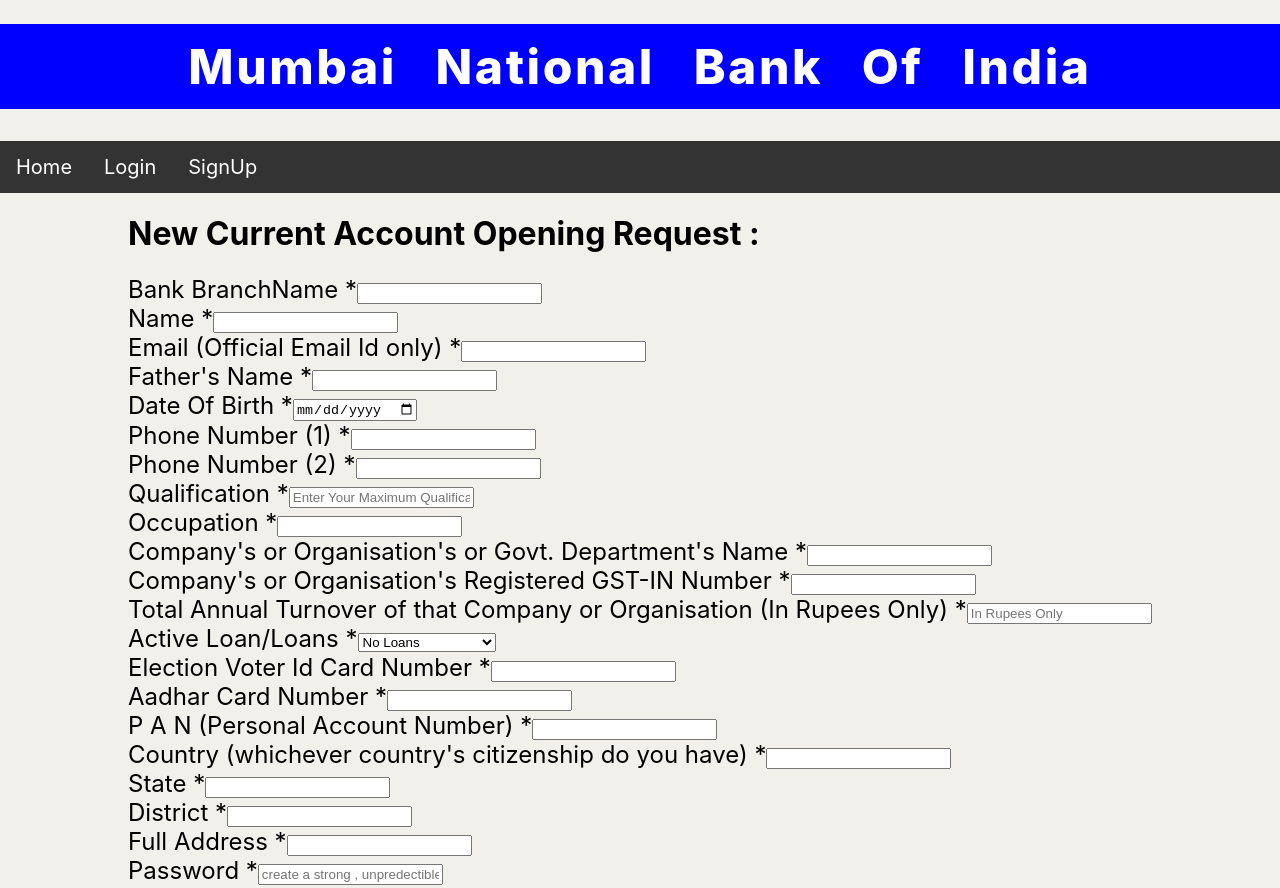
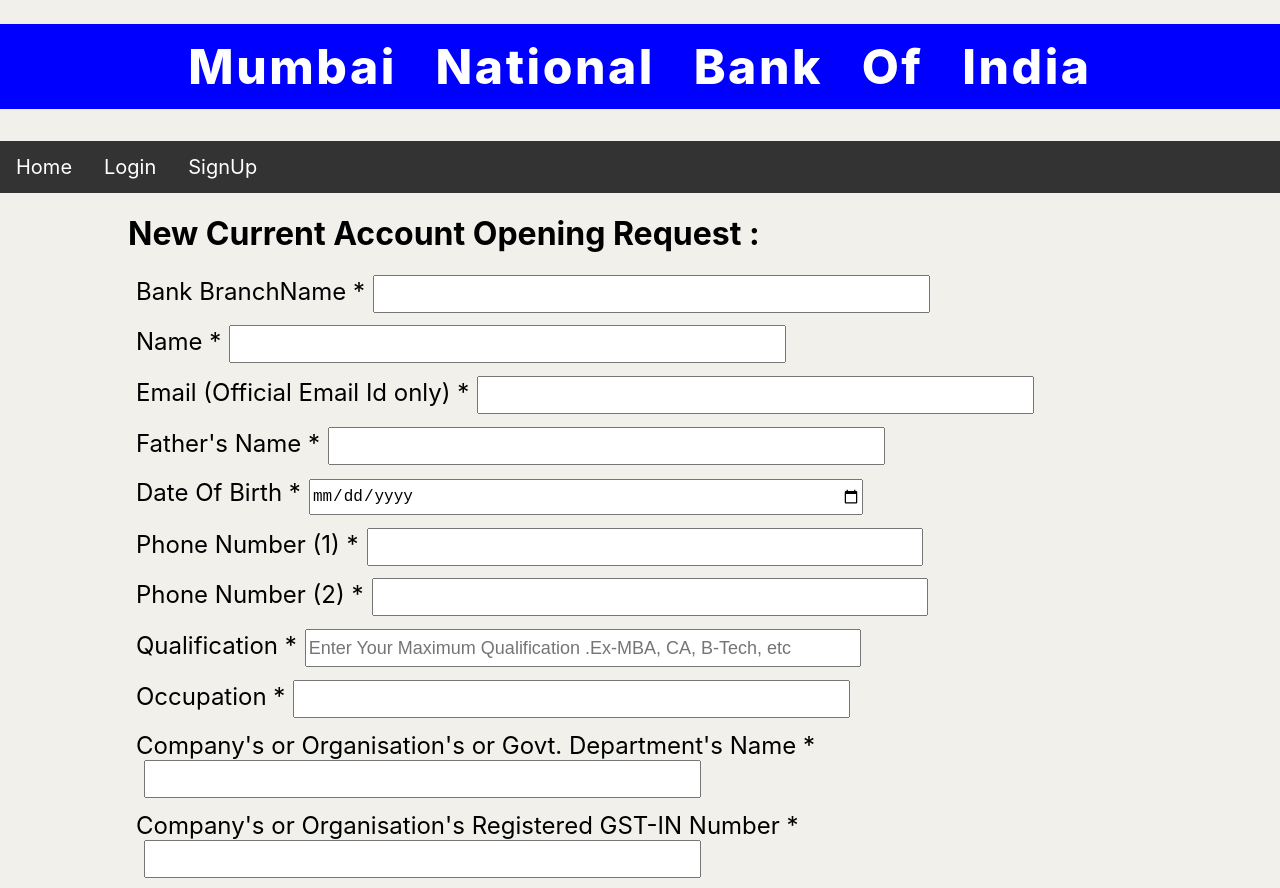
Before and after one commit to Itachi7011/mumbaiBank, a React (Create React App) app: page /RequestNewCurrentAccount in a window 1280 px wide. Shown: the top 888 px of the page. Built offline with nearby package versions, Linux system fonts and the light colour scheme; no server answers.

Commit message:
Update RequestNewCurrentAccount.js

```diff
--- a/src/Components/NewConsumerRegistration/NewCurrentRegistration/RequestNewCurrentAccount.js
+++ b/src/Components/NewConsumerRegistration/NewCurrentRegistration/RequestNewCurrentAccount.js
@@ -64,16 +64,16 @@ const RequestNewCurrentAccount = () => {
 
                 <form action="/reqNewCurrAcc" method="POST">
 
-                    <div className="mb-3"> <label for="exampleFormControlInput1" className="form-label">Bank BranchName *</label>
-                        <input autoComplete="off" onChange={handleInput} type="text" className="form-control" id="exampleFormControlInput1" name="bankBranch" placeholder="" />
+                    <div className="mb-3 formDivRegistraion"> <label for="exampleFormControlInput1" className="form-label">Bank BranchName *</label>
+                        <input autoComplete="off" onChange={handleInput} type="text" className="form-control formInputRegistraion" id="exampleFormControlInput1" name="bankBranch" placeholder="" />
                     </div>
 
-                    <div className="mb-3"> <label for="exampleFormControlInput1" className="form-label">Name *</label>
-                        <input autoComplete="off" onChange={handleInput} type="text" className="form-control" id="exampleFormControlInput1" name="name" placeholder="" />
+                    <div className="mb-3 formDivRegistraion"> <label for="exampleFormControlInput1" className="form-label">Name *</label>
+                        <input autoComplete="off" onChange={handleInput} type="text" className="form-control formInputRegistraion" id="exampleFormControlInput1" name="name" placeholder="" />
                     </div>
 
-                    <div className="mb-3"> <label for="exampleFormControlInput1" className="form-label">Email (Official Email Id only) *</label>
-                        <input autoComplete="off" onChange={handleInput} type="text" className="form-control" id="exampleFormControlInput1" name="email" placeholder="" />
+                    <div className="mb-3 formDivRegistraion"> <label for="exampleFormControlInput1" className="form-label">Email (Official Email Id only) *</label>
+                        <input autoComplete="off" onChange={handleInput} type="text" className="form-control formInputRegistraion" id="exampleFormControlInput1" name="email" placeholder="" />
                     </div>
 
 
@@ -91,48 +91,48 @@ const RequestNewCurrentAccount = () => {
                     <input type="hidden" name="dateOfFormSubmission" value={new Date().toISOString()} placeholder="" />
 
 
-                    <div className="mb-3"> <label for="exampleFormControlInput1" className="form-label">Father's Name *</label>
-                        <input autoComplete="off" onChange={handleInput} type="text" className="form-control" id="exampleFormControlInput1" name="fatherName" placeholder="" />
+                    <div className="mb-3 formDivRegistraion"> <label for="exampleFormControlInput1" className="form-label">Father's Name *</label>
+                        <input autoComplete="off" onChange={handleInput} type="text" className="form-control formInputRegistraion" id="exampleFormControlInput1" name="fatherName" placeholder="" />
                     </div>
 
-                    <div className="mb-3"> <label for="exampleFormControlInput1" className="form-label">Date Of Birth *</label>
-                        <input autoComplete="off" onChange={handleInput} type="date" className="form-control" id="exampleFormControlInput1" name="dateOfBirth" placeholder="" />
+                    <div className="mb-3 formDivRegistraion"> <label for="exampleFormControlInput1" className="form-label">Date Of Birth *</label>
+                        <input autoComplete="off" onChange={handleInput} type="date" className="form-control formInputRegistraion" id="exampleFormControlInput1" name="dateOfBirth" placeholder="" />
                     </div>
 
 
-                    <div className="mb-3"> <label for="exampleFormControlInput1" className="form-label"> Phone Number (1) *</label>
-                        <input autoComplete="off" onChange={handleInput} type="number" className="form-control" id="exampleFormControlInput1" name="phoneNo_1" placeholder="" />
+                    <div className="mb-3 formDivRegistraion"> <label for="exampleFormControlInput1" className="form-label"> Phone Number (1) *</label>
+                        <input autoComplete="off" onChange={handleInput} type="number" className="form-control formInputRegistraion" id="exampleFormControlInput1" name="phoneNo_1" placeholder="" />
                     </div>
 
-                    <div className="mb-3"> <label for="exampleFormControlInput1" className="form-label"> Phone Number (2) *</label>
-                        <input autoComplete="off" onChange={handleInput} type="number" className="form-control" id="exampleFormControlInput1" name="phoneNo_2" placeholder="" />
+                    <div className="mb-3 formDivRegistraion"> <label for="exampleFormControlInput1" className="form-label"> Phone Number (2) *</label>
+                        <input autoComplete="off" onChange={handleInput} type="number" className="form-control formInputRegistraion" id="exampleFormControlInput1" name="phoneNo_2" placeholder="" />
                     </div>
 
-                    <div className="mb-3"> <label for="exampleFormControlInput1" className="form-label">Qualification *</label>
-                        <input autoComplete="off" onChange={handleInput} type="text" className="form-control" id="exampleFormControlInput1" name="qualification" placeholder="Enter Your Maximum Qualification .Ex-MBA, CA, B-Tech, etc" />
+                    <div className="mb-3 formDivRegistraion"> <label for="exampleFormControlInput1" className="form-label">Qualification *</label>
+                        <input autoComplete="off" onChange={handleInput} type="text" className="form-control formInputRegistraion" id="exampleFormControlInput1" name="qualification" placeholder="Enter Your Maximum Qualification .Ex-MBA, CA, B-Tech, etc" />
                     </div>
 
 
-                    <div className="mb-3"> <label for="exampleFormControlInput1" className="form-label">Occupation *</label>
-                        <input autoComplete="off" onChange={handleInput} type="text" className="form-control" id="exampleFormControlInput1" name="occupation" placeholder="" />
+                    <div className="mb-3 formDivRegistraion"> <label for="exampleFormControlInput1" className="form-label">Occupation *</label>
+                        <input autoComplete="off" onChange={handleInput} type="text" className="form-control formInputRegistraion" id="exampleFormControlInput1" name="occupation" placeholder="" />
                     </div>
 
-                    <div className="mb-3"> <label for="exampleFormControlInput1" className="form-label">Company's or Organisation's or Govt. Department's Name *</label>
-                        <input autoComplete="off" onChange={handleInput} type="text" className="form-control" id="exampleFormControlInput1" name="companyName" placeholder="" />
+                    <div className="mb-3 formDivRegistraion"> <label for="exampleFormControlInput1" className="form-label">Company's or Organisation's or Govt. Department's Name *</label>
+                        <input autoComplete="off" onChange={handleInput} type="text" className="form-control formInputRegistraion" id="exampleFormControlInput1" name="companyName" placeholder="" />
                     </div>
 
-                    <div className="mb-3"> <label for="exampleFormControlInput1" className="form-label">Company's or Organisation's Registered GST-IN Number *</label>
-                        <input autoComplete="off" onChange={handleInput} type="text" className="form-control" id="exampleFormControlInput1" name="gstNumber" placeholder="" />
+                    <div className="mb-3 formDivRegistraion"> <label for="exampleFormControlInput1" className="form-label">Company's or Organisation's Registered GST-IN Number *</label>
+                        <input autoComplete="off" onChange={handleInput} type="text" className="form-control formInputRegistraion" id="exampleFormControlInput1" name="gstNumber" placeholder="" />
                     </div>
 
-                    <div className="mb-3"> <label for="exampleFormControlInput1" className="form-label">Total Annual Turnover of that Company or Organisation (In Rupees Only) *</label>
-                        <input autoComplete="off" onChange={handleInput} type="text" className="form-control" id="exampleFormControlInput1" name="companyAnnualTurnover" placeholder="In Rupees Only" />
+                    <div className="mb-3 formDivRegistraion"> <label for="exampleFormControlInput1" className="form-label">Total Annual Turnover of that Company or Organisation (In Rupees Only) *</label>
+                        <input autoComplete="off" onChange={handleInput} type="text" className="form-control formInputRegistraion" id="exampleFormControlInput1" name="companyAnnualTurnover" placeholder="In Rupees Only" />
                     </div>
 
-                    <div className="mb-3">
+                    <div className="mb-3 formDivRegistraion">
                         <label for="exampleFormControlInput1" className="form-label">Active Loan/Loans *</label>
 
-                        <select className="form-select form-select-lg mb-3" aria-label=".form-select-lg example" name="activeLoans" onChange={handleInput}>
+                        <select className="form-select form-select-lg mb-3 formDivRegistraion" aria-label=".form-select-lg example" name="activeLoans" onChange={handleInput}>
                             <option selected>No Loans</option>
                             <option value="1_Loan">1 Loan </option>
                             <option value="2_Loan">2 Loans </option>
@@ -144,45 +144,45 @@ const RequestNewCurrentAccount = () => {
                     </div>
 
 
-                    <div className="mb-3"> <label for="exampleFormControlInput1" className="form-label">Election Voter Id Card Number *</label>
-                        <input autoComplete="off" onChange={handleInput} type="text" className="form-control" id="exampleFormControlInput1" name="electionVoterIdNo" placeholder="" />
+                    <div className="mb-3 formDivRegistraion"> <label for="exampleFormControlInput1" className="form-label">Election Voter Id Card Number *</label>
+                        <input autoComplete="off" onChange={handleInput} type="text" className="form-control formInputRegistraion" id="exampleFormControlInput1" name="electionVoterIdNo" placeholder="" />
                     </div>
 
-                    <div className="mb-3"> <label for="exampleFormControlInput1" className="form-label">Aadhar Card Number *</label>
-                        <input autoComplete="off" onChange={handleInput} type="text" className="form-control" id="exampleFormControlInput1" name="aadharCardNumber" placeholder="" />
+                    <div className="mb-3 formDivRegistraion"> <label for="exampleFormControlInput1" className="form-label">Aadhar Card Number *</label>
+                        <input autoComplete="off" onChange={handleInput} type="text" className="form-control formInputRegistraion" id="exampleFormControlInput1" name="aadharCardNumber" placeholder="" />
                     </div>
 
-                    <div className="mb-3"> <label for="exampleFormControlInput1" className="form-label">P A N (Personal Account Number) *</label>
-                        <input autoComplete="off" onChange={handleInput} type="text" className="form-control" id="exampleFormControlInput1" name="panNumber" placeholder="" />
+                    <div className="mb-3 formDivRegistraion"> <label for="exampleFormControlInput1" className="form-label">P A N (Personal Account Number) *</label>
+                        <input autoComplete="off" onChange={handleInput} type="text" className="form-control formInputRegistraion" id="exampleFormControlInput1" name="panNumber" placeholder="" />
                     </div>
 
-                    <div className="mb-3"> <label for="exampleFormControlInput1" className="form-label">Country (whichever country's citizenship do you have) *</label>
-                        <input autoComplete="off" onChange={handleInput} type="text" className="form-control" id="exampleFormControlInput1" name="country" placeholder="" />
+                    <div className="mb-3 formDivRegistraion"> <label for="exampleFormControlInput1" className="form-label">Country (whichever country's citizenship do you have) *</label>
+                        <input autoComplete="off" onChange={handleInput} type="text" className="form-control formInputRegistraion" id="exampleFormControlInput1" name="country" placeholder="" />
                     </div>
 
-                    <div className="mb-3"> <label for="exampleFormControlInput1" className="form-label">State *</label>
-                        <input autoComplete="off" onChange={handleInput} type="text" className="form-control" id="exampleFormControlInput1" name="state" placeholder="" />
+                    <div className="mb-3 formDivRegistraion"> <label for="exampleFormControlInput1" className="form-label">State *</label>
+                        <input autoComplete="off" onChange={handleInput} type="text" className="form-control formInputRegistraion" id="exampleFormControlInput1" name="state" placeholder="" />
                     </div>
 
-                    <div className="mb-3"> <label for="exampleFormControlInput1" className="form-label">District *</label>
-                        <input autoComplete="off" onChange={handleInput} type="text" className="form-control" id="exampleFormControlInput1" name="district" placeholder="" />
+                    <div className="mb-3 formDivRegistraion"> <label for="exampleFormControlInput1" className="form-label">District *</label>
+                        <input autoComplete="off" onChange={handleInput} type="text" className="form-control formInputRegistraion" id="exampleFormControlInput1" name="district" placeholder="" />
                     </div>
 
-                    <div className="mb-3"> <label for="exampleFormControlInput1" className="form-label">Full Address *</label>
-                        <input autoComplete="off" onChange={handleInput} type="text" className="form-control" id="exampleFormControlInput1" name="fullAddress" placeholder="" />
+                    <div className="mb-3 formDivRegistraion"> <label for="exampleFormControlInput1" className="form-label">Full Address *</label>
+                        <input autoComplete="off" onChange={handleInput} type="text" className="form-control formInputRegistraion" id="exampleFormControlInput1" name="fullAddress" placeholder="" />
                     </div>
 
 
 
 
-                    <div className="mb-3">
+                    <div className="mb-3 formDivRegistraion">
 
-                        <div className="mb-3"> <label for="exampleFormControlInput1" className="form-label">Password *</label>
-                            <input autoComplete="off" onChange={handleInput} type="password" className="form-control" id="exampleFormControlInput1" name="password" placeholder="create a strong , unpredectible password" />
+                        <div className="mb-3 formDivRegistraion"> <label for="exampleFormControlInput1" className="form-label">Password *</label>
+                            <input autoComplete="off" onChange={handleInput} type="password" className="form-control formInputRegistraion" id="exampleFormControlInput1" name="password" placeholder="create a strong , unpredectible password" />
                         </div>
 
-                        <div className="mb-3"> <label for="exampleFormControlInput1" className="form-label">Confirm Password *</label>
-                            <input autoComplete="off" onChange={handleInput} type="password" className="form-control" id="exampleFormControlInput1" name="cpassword" placeholder="Password must be atleast 8 digits and create a strong , unpredectible password" />
+                        <div className="mb-3 formDivRegistraion"> <label for="exampleFormControlInput1" className="form-label">Confirm Password *</label>
+                            <input autoComplete="off" onChange={handleInput} type="password" className="form-control formInputRegistraion" id="exampleFormControlInput1" name="cpassword" placeholder="Password must be atleast 8 digits and create a strong , unpredectible password" />
                         </div>
 
                         <h3> We might contact you for verification within 2 days from today and ask for more details. So please make sure that contact number and email is working fine. Also keep your documents ready for fast verification. </h3>
```
